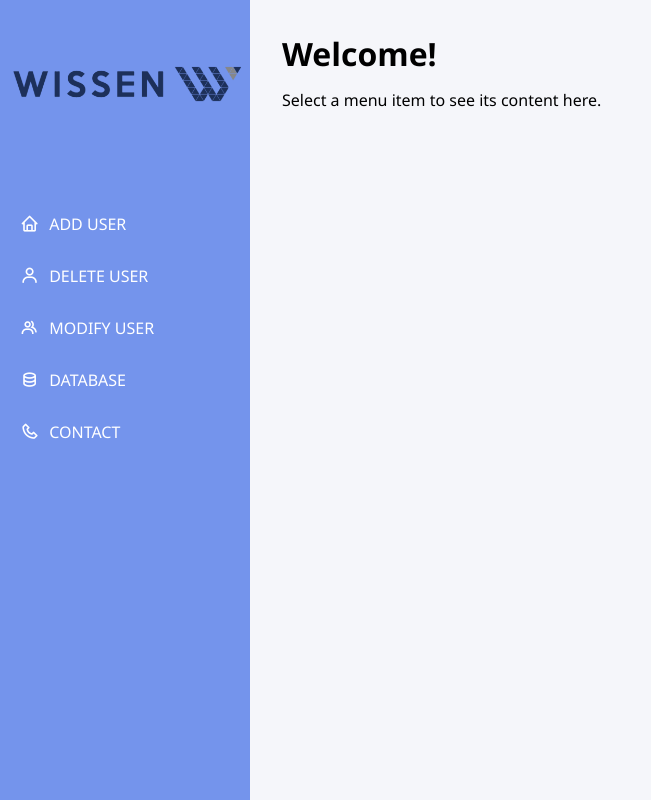
After one commit to ashmit9691/Office-Employee-Portal, a Flask app: page /admin_dashboard in a window 1280 px wide. The commit adds this page. Shown: the whole page, without its empty margins (0-651 px from the left). Run offline with Flask 3, Linux system fonts and the light colour scheme.

Commit message:
Sidebar added into admin dashboard

```diff
--- a/app.py
+++ b/app.py
@@ -8,6 +8,8 @@ app = Flask(__name__)
 def init_db():
     conn = sqlite3.connect('users.db')
     cursor = conn.cursor()
+
+
     cursor.execute('''
         CREATE TABLE IF NOT EXISTS users (
             id INTEGER PRIMARY KEY AUTOINCREMENT,
@@ -26,10 +28,28 @@ def init_db():
             login_time TIMESTAMP DEFAULT CURRENT_TIMESTAMP
         )
     ''')
+    conn.commit()
+
+    cursor.execute('''
+        CREATE TABLE IF NOT EXISTS admins (
+            id       INTEGER PRIMARY KEY AUTOINCREMENT,
+            username TEXT UNIQUE NOT NULL,
+            password TEXT NOT NULL
+        );
+    ''')
+
+    # seed one default admin if none exists
+    cursor.execute('SELECT 1 FROM admins LIMIT 1')
+    if not cursor.fetchone():
+        cursor.execute(
+            'INSERT INTO admins (username, password) VALUES (?, ?)',
+            ('admin', 'admin123')
+        )
+        conn.commit()
+        print('✅ Default admin seeded (admin / admin123)')
 
     conn.commit()
     conn.close()
-
 
 conn = sqlite3.connect('users.db')
 cursor = conn.cursor()
@@ -39,7 +59,7 @@ for row in rows:
     print(row)
 conn.close()
 
-# Save user to database
+# Save user to database in users table
 def save_user(username, email, password):
     conn = sqlite3.connect('users.db')
     cursor = conn.cursor()
@@ -48,10 +68,21 @@ def save_user(username, email, password):
     conn.commit()
     conn.close()
 
+# Save user to database in admins table
+def save_admin(username, password):
+    with sqlite3.connect('users.db') as conn:
+        cur = conn.cursor()
+        cur.execute(
+            'INSERT INTO admins (username, password) VALUES (?, ?)',
+            (username, password)
+        )
+        conn.commit()
+
+
 # Routes
-@app.route('/home')
-def home():
-    return redirect(url_for('index'))
+@app.route("/")
+def index():
+    return render_template("index.html")
 
 @app.route('/Employee_Login', methods=['GET'])
 def signup_form():
@@ -71,9 +102,37 @@ def register_submit():
 
     return redirect(url_for('signup_form'))
 
-@app.route('/admin')
-def admin_login():
+@app.route('/admin', methods=['GET'])
+def admin_form():
     return render_template('admin_login.html')
+
+@app.route('/admin_dashboard', methods=['POST'])
+def admin_dashboard_form():
+    return render_template('admin_dashboard.html')
+
+@app.route('/admin_login', methods=['POST'])
+def admin_login_form():
+    username = request.form.get('username')
+    password = request.form.get('password')
+
+    with sqlite3.connect('users.db') as conn:
+        cur = conn.cursor()
+        cur.execute(
+            "SELECT id FROM admins WHERE username=? AND password=?",
+            (username, password)
+        )
+        admin = cur.fetchone()
+
+    if admin:
+        print(f"✅ Admin logged in: {username}")
+        return redirect(url_for('admin_dashboard'))
+    else:
+        print("❌ Invalid admin credentials")
+        return redirect(url_for('admin_form'))
+
+@app.route("/admin_dashboard")
+def admin_dashboard():
+    return render_template("admin_dashboard.html")
 
 @app.route('/users')
 def view_users():
@@ -124,3 +183,5 @@ def login_history():
 if __name__ == '__main__':
     init_db()  # initialize the database when app starts
     app.run(debug=True)
+
+print(app.url_map)
--- a/templates/Index.html
+++ b/templates/Index.html
@@ -15,8 +15,9 @@
               <form action="#">
                   <h1>Welcome Member</h1>
                   <h2>Please select your role</h2>
-                  <a href="{{ url_for('SignUp_LogIn_Form') }}" class="btn">Employee</a>
-                  <button type="submit" class="btn2">Admin</button>
+                  <a href="{{ url_for('signup_form') }}" class="btn">Employee</a>
+                  <a href="{{ url_for('admin_form') }}" class="btn">Admin</a>
+
               </form>
           </div>
     <div class="toggle-box">
--- /dev/null
+++ b/templates/admin_dashboard.html
@@ -0,0 +1,110 @@
+<!DOCTYPE html>
+<html lang="en">
+<head>
+  <meta charset="UTF-8" />
+  <meta name="viewport" content="width=device-width, initial-scale=1.0" />
+  <title>Admin Panel – Sidebar</title>
+  <link href="https://unpkg.com/boxicons@2.1.4/css/boxicons.min.css" rel="stylesheet">
+
+  <style>
+  :root{
+    --sidebar-w:250px;
+    --dark:#7494ec;
+    --hover:#4f71d8;
+    --bg:#f5f6fa;
+    --card:#d8e7ff;          /* light-blue button colour */
+    --card-hover:#b7d2ff;    /* hover shade */
+    --card-text:#074d9b;
+  }
+  *{box-sizing:border-box;margin:0;padding:0;font-family:"Segoe UI",sans-serif}
+
+  body{display:flex;height:100vh}
+
+  /* == SIDEBAR == */
+  .sidebar{
+    width:var(--sidebar-w);background:var(--dark);color:#fff;
+    display:flex;flex-direction:column;align-items:center;padding-top:1rem;
+  }
+  .logo{height:150px;display:flex;align-items:center;justify-content:center;margin-bottom:2rem}
+  .logo img{max-height:250px;width:auto}
+
+  .nav-links{list-style:none;width:100%}
+  .nav-links a{
+    display:flex;align-items:center;gap:10px;padding:15px 20px;color:#fff;text-decoration:none;
+    transition:background .3s
+  }
+  .nav-links a:hover{background:var(--hover)}
+  .nav-links i{font-size:1.2rem}
+
+  /* == MAIN == */
+  .main-content{flex:1;padding:2rem;background:var(--bg);overflow-y:auto}
+  h2{margin-bottom:.8rem;font-size:2rem}
+  p{line-height:1.6;max-width:55ch}
+
+  /* ---- light-blue cards ---- */
+  .card-grid{display:flex;gap:2rem;flex-wrap:wrap;margin-top:1.5rem}
+  .card{
+    flex:1 1 250px;min-width:250px;max-width:350px;height:180px;
+    background:var(--card);
+    border-radius:22px;
+    box-shadow:0 4px 12px rgba(0,0,0,.12);
+    display:flex;align-items:center;justify-content:center;
+    font-size:1.15rem;font-weight:600;color:var(--card-text);
+    text-decoration:none;position:relative;overflow:hidden;
+    transition:transform .25s,box-shadow .25s,background .25s;
+  }
+  .card::before{               /* glossy overlay */
+    content:"";position:absolute;inset:0;border-radius:inherit;
+    background:linear-gradient(135deg,rgba(255,255,255,.45) 0%,rgba(255,255,255,.05) 60%);
+    mix-blend-mode:overlay;pointer-events:none;
+  }
+  .card:hover{
+    transform:translateY(-6px);
+    background:var(--card-hover);
+    box-shadow:0 10px 18px rgba(0,0,0,.18);
+  }
+  </style>
+</head>
+<body>
+
+  <!-- =====  SIDEBAR  ===== -->
+  <div class="sidebar">
+    <div class="logo">
+      <img src="{{ url_for('static', filename='images/wissen_logo.png') }}" alt="Wissen">
+    </div>
+
+    <ul class="nav-links">
+      <li><a href="#" onclick="loadContent('home')"><i class='bx bx-home'></i>ADD USER</a></li>
+      <li><a href="#" onclick="loadContent('about')"><i class='bx bx-user'></i>DELETE USER</a></li>
+      <li><a href="#" onclick="loadContent('team')"><i class='bx bx-group'></i>MODIFY USER</a></li>
+      <li><a href="#" onclick="loadContent('database')"><i class='bx bx-data'></i>DATABASE</a></li>
+      <li><a href="#" onclick="loadContent('contact')"><i class='bx bx-phone'></i>CONTACT</a></li>
+    </ul>
+  </div>
+
+  <!-- =====  CONTENT  ===== -->
+  <div class="main-content" id="main-content">
+    <h2>Welcome!</h2>
+    <p>Select a menu item to see its content here.</p>
+  </div>
+
+  <script>
+    const content = {
+      home: "<h2>Add User</h2><p>Form or instructions here.</p>",
+      about: "<h2>Delete User</h2><p>Delete-user UI goes here.</p>",
+      team: "<h2>Modify User</h2><p>Modify-user UI goes here.</p>",
+      database: `
+        <h2>Database</h2>
+        <div class="card-grid">
+          <a class="card" href="{{ url_for('login_history') }}">LOGIN HISTORY</a>
+          <a class="card" href="{{ url_for('view_users') }}">USER DATA</a>
+          <a class="card" href="{{ url_for('admin_dashboard') }}">ADMIN DATA</a>
+        </div>`,
+      contact: "<h2>Contact</h2><p>Contact details or support form.</p>"
+    };
+    function loadContent(key){
+      document.getElementById("main-content").innerHTML = content[key] || "<p>Not found.</p>";
+    }
+  </script>
+</body>
+</html>
--- a/templates/admin_login.html
+++ b/templates/admin_login.html
@@ -15,7 +15,7 @@
 
       <div class="container">
           <div class="form-box login">
-                <form action="/login" method="POST">
+                <form action="{{ url_for('admin_login_form') }}" method="POST">
                   <h1>Admin Login</h1>
                   <div class="input-box">
                       <input type="text" name="username" placeholder="Username" required>
--- a/templates/users.html
+++ b/templates/users.html
@@ -59,7 +59,6 @@
 </head>
 <body>
     <header>
-    <img src="{{ url_for('static', filename='images/wissen_logo.png') }}" alt="Wissen Logo" class="logo">
     <div class="header-content">
         <h1>Registered Users</h1>
     </div>
```
Also changed, not shown: static/css/SignUp_LogIn_Form.css (+15 -0 lines), static/css/sidebar.css (added, +63 -0 lines), users.db (added), 1 other file.
